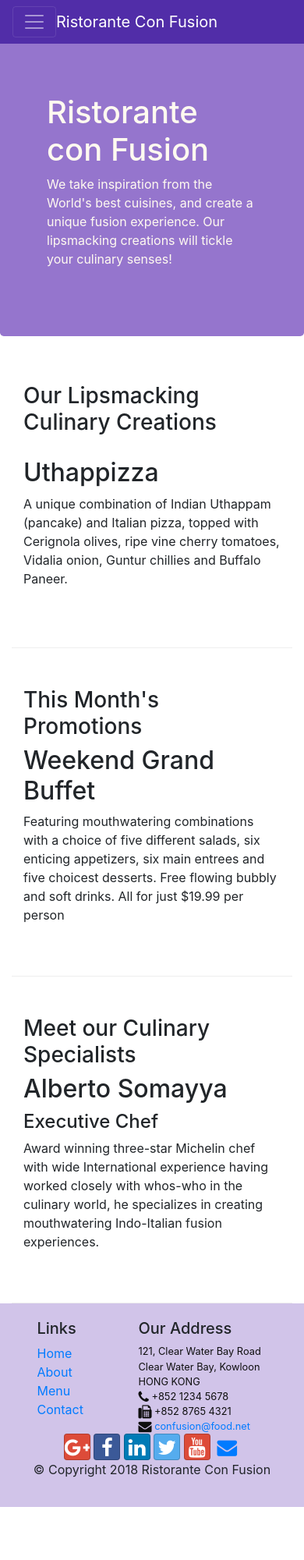
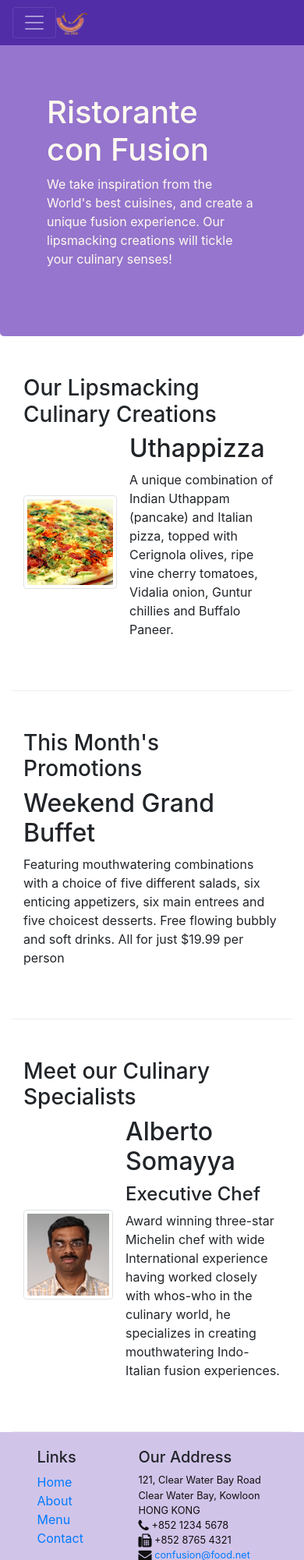
Before and after one commit to krzyssikora/bootstrap-coursera, a website: page index.html in a window 390 px wide. Shown: the top 2000 px of the page at 78% size. Before the commit the page ends 1932 px from the top, so only its background shows below. Drawn offline with nearby package versions, Linux system fonts and the light colour scheme.

Commit message:
added images and media

```diff
--- a/index.html
+++ b/index.html
@@ -21,7 +21,7 @@
             <button class="navbar-toggler" type="button" data-toggle="collapse" data-target="#Navbar">
                 <span class="navbar-toggler-icon"></span>
             </button>
-            <a class="navbar-brand mr-auto" href="#">Ristorante Con Fusion</a>
+            <a class="navbar-brand mr-auto" href="#"><img src="img/logo.png" height="30" width="41"></a>
             <div class="collapse navbar-collapse" id="Navbar">
                 <ul class="navbar-nav mr-auto">
                     <li class="nav-item active"><a class="nav-link" href="#"><span class="fa fa-home fa-lg"></span> Home</a></li>
@@ -51,11 +51,15 @@
                 <h3>Our Lipsmacking Culinary Creations</h3>
             </div>
             <div class="col col-sm order-sm-first col-md">
-                <h2>Uthappizza</h2>
-                <p>A unique combination of Indian Uthappam (pancake) and Italian pizza, topped with Cerignola olives, ripe vine cherry tomatoes, Vidalia onion, Guntur chillies and Buffalo Paneer.</p>
+                <div class="media">
+                    <img class="d-flex mr-3 img-thumbnail align-self-center" src="img/uthappizza.png" alt="uthapizza">
+                    <div class="media-body">
+                        <h2 class="mt-0">Uthappizza</h2>
+                        <p>A unique combination of Indian Uthappam (pancake) and Italian pizza, topped with Cerignola olives, ripe vine cherry tomatoes, Vidalia onion, Guntur chillies and Buffalo Paneer.</p>
+                    </div>
+                </div>
             </div>
         </div>
-
 
         <div class="row row-content align-items-center">
             <div class="col-12 col-sm-4 col-md-3">
@@ -72,9 +76,14 @@
                 <h3>Meet our Culinary Specialists</h3>
             </div>
             <div class="col col-sm order-sm-first col-md">
-                <h2>Alberto Somayya</h2>
-                <h4>Executive Chef</h4>
-                <p>Award winning three-star Michelin chef with wide International experience having worked closely with whos-who in the culinary world, he specializes in creating mouthwatering Indo-Italian fusion experiences. </p>
+                <div class="media">
+                    <img class="d-flex mr-3 img-thumbnail align-self-center" src="img/alberto.png" alt="Alberto Somayya">
+                    <div class="media-body">
+                        <h2>Alberto Somayya</h2>
+                        <h4>Executive Chef</h4>
+                        <p>Award winning three-star Michelin chef with wide International experience having worked closely with whos-who in the culinary world, he specializes in creating mouthwatering Indo-Italian fusion experiences. </p>
+                    </div>
+                </div>
             </div>
         </div>
     </div>
```
Also changed, not shown: aboutus.html (+3 -2 lines), contactus.html (+1 -1 lines), img/alberto.png (added), img/buffet.png (added), img/logo.png (added), img/uthappizza.png (added), 1 other file.
